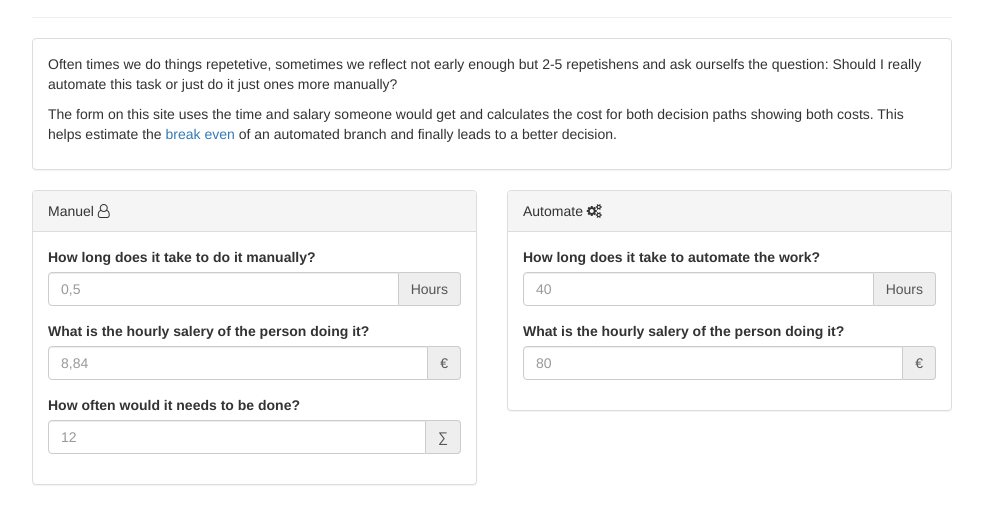
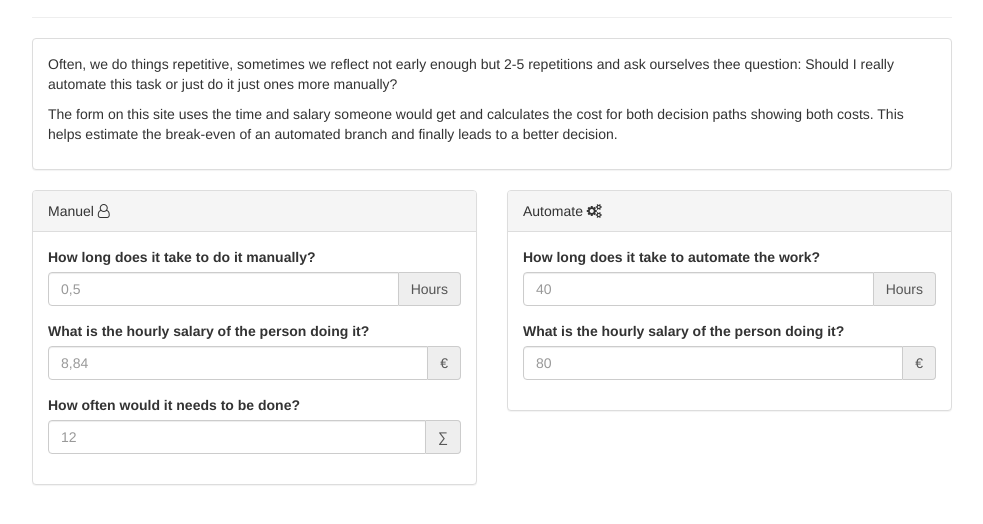
Before and after one commit to lony/page_shouldiautomate.it, a plain HTML site: page index.html in a window 1280 px wide. Shown: the part 82-606 px from the top of the page, without its empty margins (148-1131 px from the left). Drawn offline with nearby package versions, Linux system fonts and the light colour scheme.

Commit message:
Correct spelling errors add todo

```diff
--- a/index.html
+++ b/index.html
@@ -39,8 +39,8 @@
         <div class="col-xs-12">
             <div class="panel panel-default">
                 <div class="panel-body">
-                    <p>Often times we do things repetetive, sometimes we reflect not early enough but 2-5 repetishens and ask ourselfs the question: Should I really automate this task or just do it just ones more manually?</p>
-                    <p>The form on this site uses the time and salary someone would get and calculates the cost for both decision paths showing both costs. This helps estimate the <a href"https://en.wikipedia.org/wiki/Break-even">break even</a> of an automated branch and finally leads to a better decision.</p>
+                    <p>Often, we do things repetitive, sometimes we reflect not early enough but 2-5 repetitions and ask ourselves thee question: Should I really automate this task or just do it just ones more manually?</p>
+                    <p>The form on this site uses the time and salary someone would get and calculates the cost for both decision paths showing both costs. This helps estimate the break-even of an automated branch and finally leads to a better decision.</p>
                 </div>
             </div>
         </div>
@@ -65,7 +65,7 @@
     </div>
   </div>
   <div class="form-group">
-    <label for="man--salary">What is the hourly salery of the person doing it?</label>
+    <label for="man--salary">What is the hourly salary of the person doing it?</label>
     <div class="input-group">
       <input type="text" class="form-control" id="man--salary" placeholder="8,84">
       <div class="input-group-addon">&euro;</div>
@@ -111,7 +111,7 @@
     </div>
   </div>
   <div class="form-group">
-    <label for="ato--salary">What is the hourly salery of the person doing it?</label>
+    <label for="ato--salary">What is the hourly salary of the person doing it?</label>
     <div class="input-group">
       <input type="text" class="form-control" id="ato--salary" placeholder="80">
       <div class="input-group-addon">&euro;</div>
```
Also changed, not shown: Readme.md (added).
